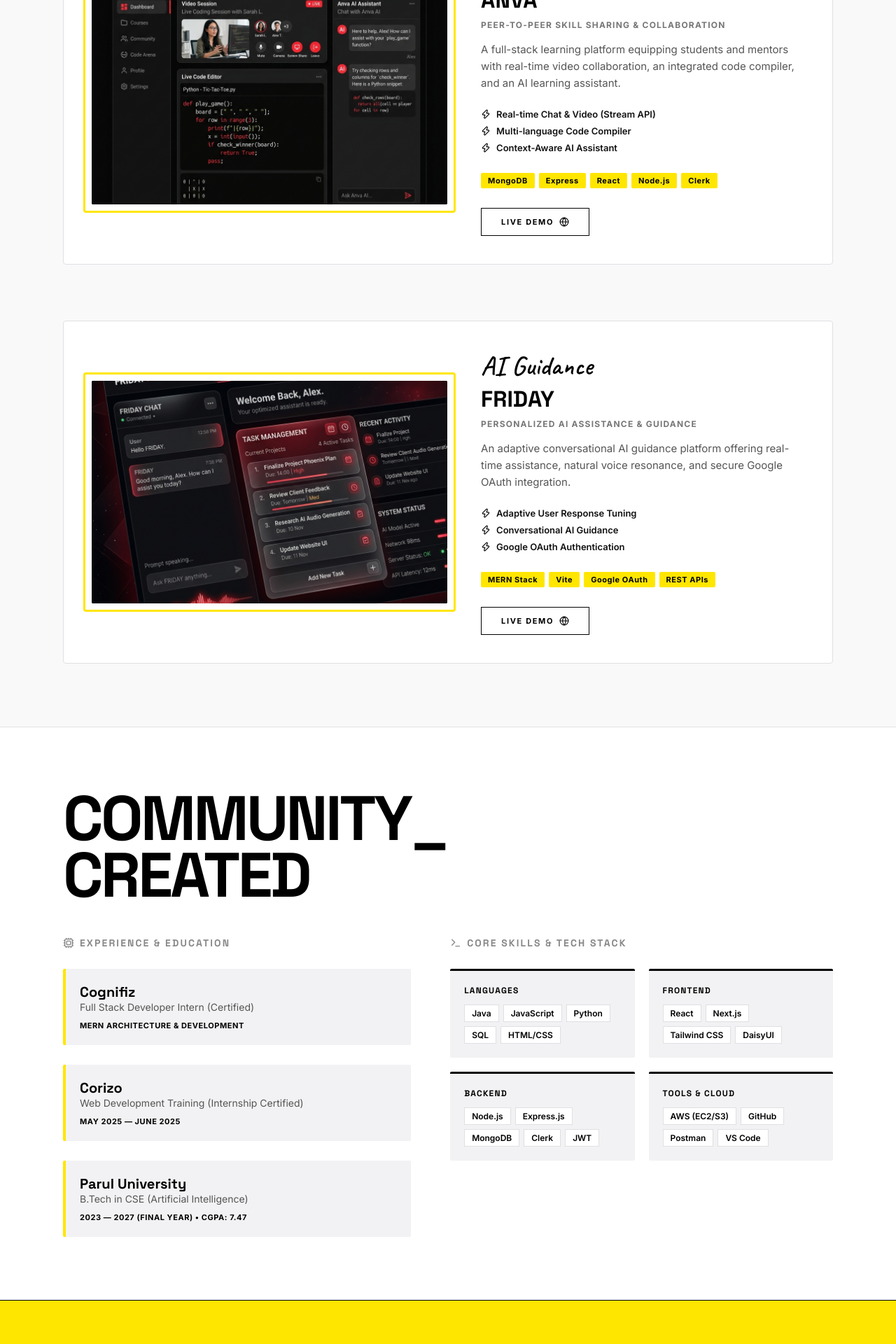
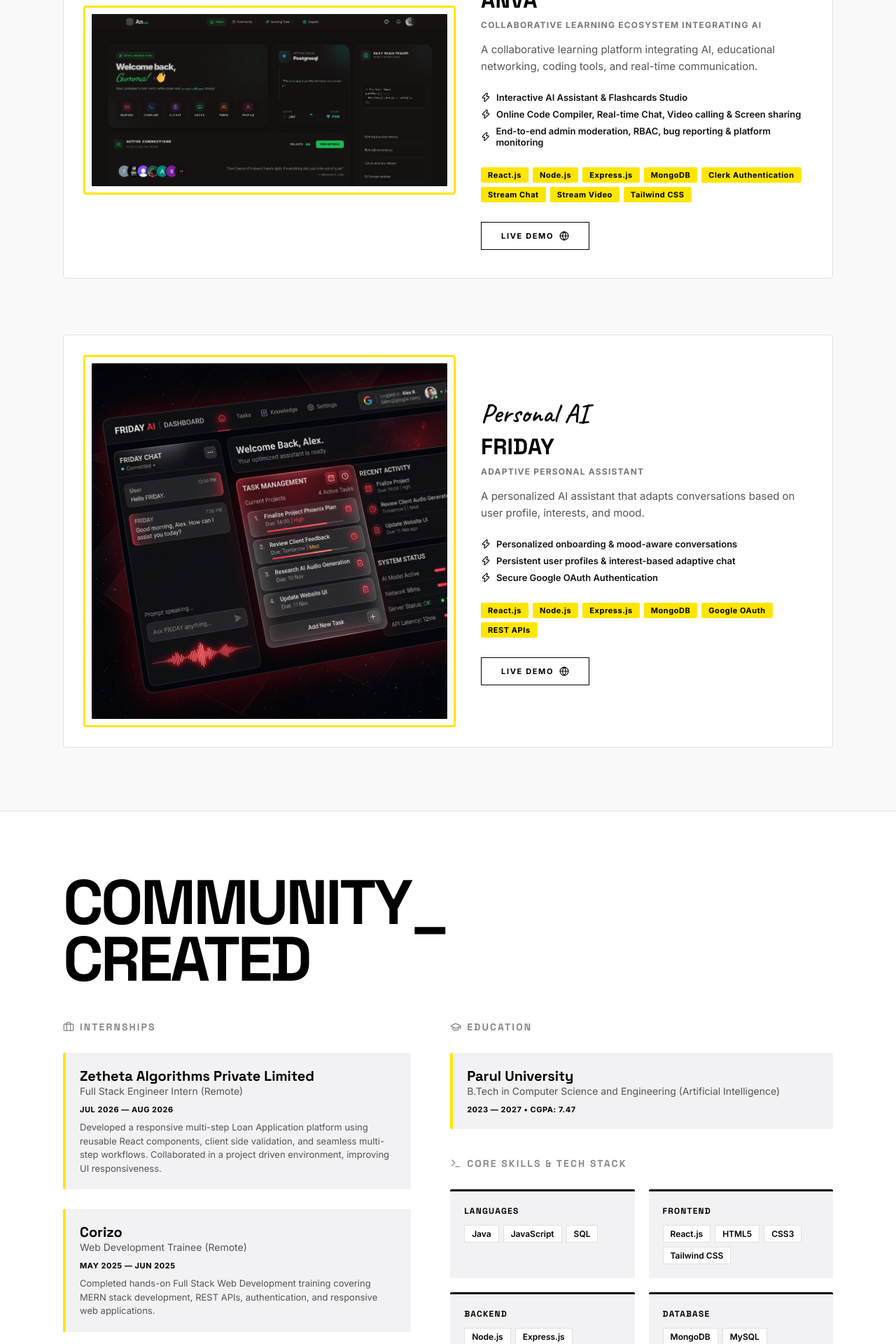
Before and after one commit to Ashok-Gumma/Portfolio, a React (Vite) app: page / in a window 1280 px wide. Shown: the part 1520-3440 px from the top of the page at 70% size. Built offline with nearby package versions, Linux system fonts and the light colour scheme.

Commit message:
feat: add portfolio foundation with custom CSS, React component structure, and assets

```diff
--- a/src/App.css
+++ b/src/App.css
@@ -461,7 +461,6 @@ body {
   position: relative;
   z-index: 1;
   width: 100%;
-  aspect-ratio: 16/10;
   background: var(--black);
   border-radius: 2px;
   overflow: hidden;
@@ -469,8 +468,8 @@ body {
 
 .project-card-img-box img {
   width: 100%;
-  height: 100%;
-  object-fit: cover;
+  height: auto;
+  display: block;
   transition: transform 0.9s cubic-bezier(0.16, 1, 0.3, 1);
 }
 
@@ -633,6 +632,13 @@ body {
   letter-spacing: 0.05em;
   color: var(--black);
   text-transform: uppercase;
+}
+
+.timeline-item-desc {
+  font-size: 13px;
+  line-height: 1.5;
+  color: var(--text-muted);
+  margin-top: 8px;
 }
 
 .skills-category-grid {
--- a/src/App.jsx
+++ b/src/App.jsx
@@ -8,7 +8,10 @@ import {
   Cpu,
   Globe,
   MapPin,
-  Smartphone
+  Smartphone,
+  Briefcase,
+  GraduationCap,
+  Award
 } from 'lucide-react';
 import realPhoto from './assets/ashok_photo.jpg';
 import anvaImg from './assets/anva.png';
@@ -56,40 +59,42 @@ const App = () => {
 
   const projects = [
     {
-      title: "Anva",
-      scriptTitle: "Skill Sharing",
-      tagline: "Peer-to-Peer Skill Sharing & Collaboration",
-      description: "A full-stack learning platform equipping students and mentors with real-time video collaboration, an integrated code compiler, and an AI learning assistant.",
+      title: "ANVA",
+      scriptTitle: "AI Ecosystem",
+      tagline: "Collaborative learning ecosystem integrating AI",
+      description: "A collaborative learning platform integrating AI, educational networking, coding tools, and real-time communication.",
       features: [
-        "Real-time Chat & Video (Stream API)",
-        "Multi-language Code Compiler",
-        "Context-Aware AI Assistant"
+        "Interactive AI Assistant & Flashcards Studio",
+        "Online Code Compiler, Real-time Chat, Video calling & Screen sharing",
+        "End-to-end admin moderation, RBAC, bug reporting & platform monitoring"
       ],
-      tags: ["MongoDB", "Express", "React", "Node.js", "Clerk"],
+      tags: ["React.js", "Node.js", "Express.js", "MongoDB", "Clerk Authentication", "Stream Chat", "Stream Video", "Tailwind CSS"],
       image: anvaImg,
       link: "https://anva-akzm.onrender.com/"
     },
     {
       title: "FRIDAY",
-      scriptTitle: "AI Guidance",
-      tagline: "Personalized AI Assistance & Guidance",
-      description: "An adaptive conversational AI guidance platform offering real-time assistance, natural voice resonance, and secure Google OAuth integration.",
+      scriptTitle: "Personal AI",
+      tagline: "Adaptive Personal Assistant",
+      description: "A personalized AI assistant that adapts conversations based on user profile, interests, and mood.",
       features: [
-        "Adaptive User Response Tuning",
-        "Conversational AI Guidance",
-        "Google OAuth Authentication"
+        "Personalized onboarding & mood-aware conversations",
+        "Persistent user profiles & interest-based adaptive chat",
+        "Secure Google OAuth Authentication"
       ],
-      tags: ["MERN Stack", "Vite", "Google OAuth", "REST APIs"],
+      tags: ["React.js", "Node.js", "Express.js", "MongoDB", "Google OAuth", "REST APIs"],
       image: fridayImg,
       link: "https://as-you-wish-q2lj.onrender.com/"
     }
   ];
 
   const skillGroups = [
-    { title: "Languages", skills: ["Java", "JavaScript", "Python", "SQL", "HTML/CSS"] },
-    { title: "Frontend", skills: ["React", "Next.js", "Tailwind CSS", "DaisyUI"] },
-    { title: "Backend", skills: ["Node.js", "Express.js", "MongoDB", "Clerk", "JWT"] },
-    { title: "Tools & Cloud", skills: ["AWS (EC2/S3)", "GitHub", "Postman", "VS Code"] }
+    { title: "Languages", skills: ["Java", "JavaScript", "SQL"] },
+    { title: "Frontend", skills: ["React.js", "HTML5", "CSS3", "Tailwind CSS"] },
+    { title: "Backend", skills: ["Node.js", "Express.js", "REST APIs", "JWT", "Clerk Authentication"] },
+    { title: "Database", skills: ["MongoDB", "MySQL"] },
+    { title: "Tools", skills: ["Git", "GitHub", "Postman", "AWS (EC2, S3)", "VS Code"] },
+    { title: "Core Concepts", skills: ["Data Structures & Algorithms", "OOP", "Authentication", "RBAC", "API Integration"] }
   ];
 
   const scrollFadeUp = {
@@ -335,27 +340,41 @@ const App = () => {
               viewport={{ once: false, amount: 0.2 }}
               variants={scrollFadeUp}
             >
+              {/* SECTION: INTERNSHIPS */}
               <div className="timeline-block-title">
-                <Cpu size={16} /> EXPERIENCE & EDUCATION
+                <Briefcase size={16} /> INTERNSHIPS
+              </div>
+
+              <div className="editorial-timeline" style={{ marginBottom: '40px' }}>
+                <motion.div className="editorial-timeline-item" whileHover={{ x: 12 }}>
+                  <h3 className="timeline-item-role">Zetheta Algorithms Private Limited</h3>
+                  <p className="timeline-item-org">Full Stack Engineer Intern (Remote)</p>
+                  <span className="timeline-item-date">JUL 2026 — AUG 2026</span>
+                  <p className="timeline-item-desc">
+                    Developed a responsive multi-step Loan Application platform using reusable React components, client side validation, and seamless multi-step workflows. Collaborated in a project driven environment, improving UI responsiveness.
+                  </p>
+                </motion.div>
+
+                <motion.div className="editorial-timeline-item" whileHover={{ x: 12 }}>
+                  <h3 className="timeline-item-role">Corizo</h3>
+                  <p className="timeline-item-org">Web Development Trainee (Remote)</p>
+                  <span className="timeline-item-date">MAY 2025 — JUN 2025</span>
+                  <p className="timeline-item-desc">
+                    Completed hands-on Full Stack Web Development training covering MERN stack development, REST APIs, authentication, and responsive web applications.
+                  </p>
+                </motion.div>
+              </div>
+
+              {/* SECTION: WORKSHOPS */}
+              <div className="timeline-block-title">
+                <Award size={16} /> WORKSHOPS
               </div>
 
               <div className="editorial-timeline">
                 <motion.div className="editorial-timeline-item" whileHover={{ x: 12 }}>
-                  <h3 className="timeline-item-role">Cognifiz</h3>
-                  <p className="timeline-item-org">Full Stack Developer Intern (Certified)</p>
-                  <span className="timeline-item-date">MERN ARCHITECTURE & DEVELOPMENT</span>
-                </motion.div>
-
-                <motion.div className="editorial-timeline-item" whileHover={{ x: 12 }}>
-                  <h3 className="timeline-item-role">Corizo</h3>
-                  <p className="timeline-item-org">Web Development Training (Internship Certified)</p>
-                  <span className="timeline-item-date">MAY 2025 — JUNE 2025</span>
-                </motion.div>
-
-                <motion.div className="editorial-timeline-item" whileHover={{ x: 12 }}>
-                  <h3 className="timeline-item-role">Parul University</h3>
-                  <p className="timeline-item-org">B.Tech in CSE (Artificial Intelligence)</p>
-                  <span className="timeline-item-date">2023 — 2027 (FINAL YEAR) • CGPA: 7.47</span>
+                  <h3 className="timeline-item-role">Parul University Projections</h3>
+                  <p className="timeline-item-org">Full Stack Web Development Workshop</p>
+                  <span className="timeline-item-date">FEB 2026</span>
                 </motion.div>
               </div>
             </motion.div>
@@ -366,6 +385,20 @@ const App = () => {
               viewport={{ once: false, amount: 0.2 }}
               variants={scrollFadeUp}
             >
+              {/* SECTION: EDUCATION */}
+              <div className="timeline-block-title">
+                <GraduationCap size={16} /> EDUCATION
+              </div>
+
+              <div className="editorial-timeline" style={{ marginBottom: '40px' }}>
+                <motion.div className="editorial-timeline-item" whileHover={{ x: 12 }}>
+                  <h3 className="timeline-item-role">Parul University</h3>
+                  <p className="timeline-item-org">B.Tech in Computer Science and Engineering (Artificial Intelligence)</p>
+                  <span className="timeline-item-date">2023 — 2027 • CGPA: 7.47</span>
+                </motion.div>
+              </div>
+
+              {/* SECTION: SKILLS */}
               <div className="timeline-block-title">
                 <Terminal size={16} /> CORE SKILLS & TECH STACK
               </div>
```
Also changed, not shown: src/assets/anva.png.
